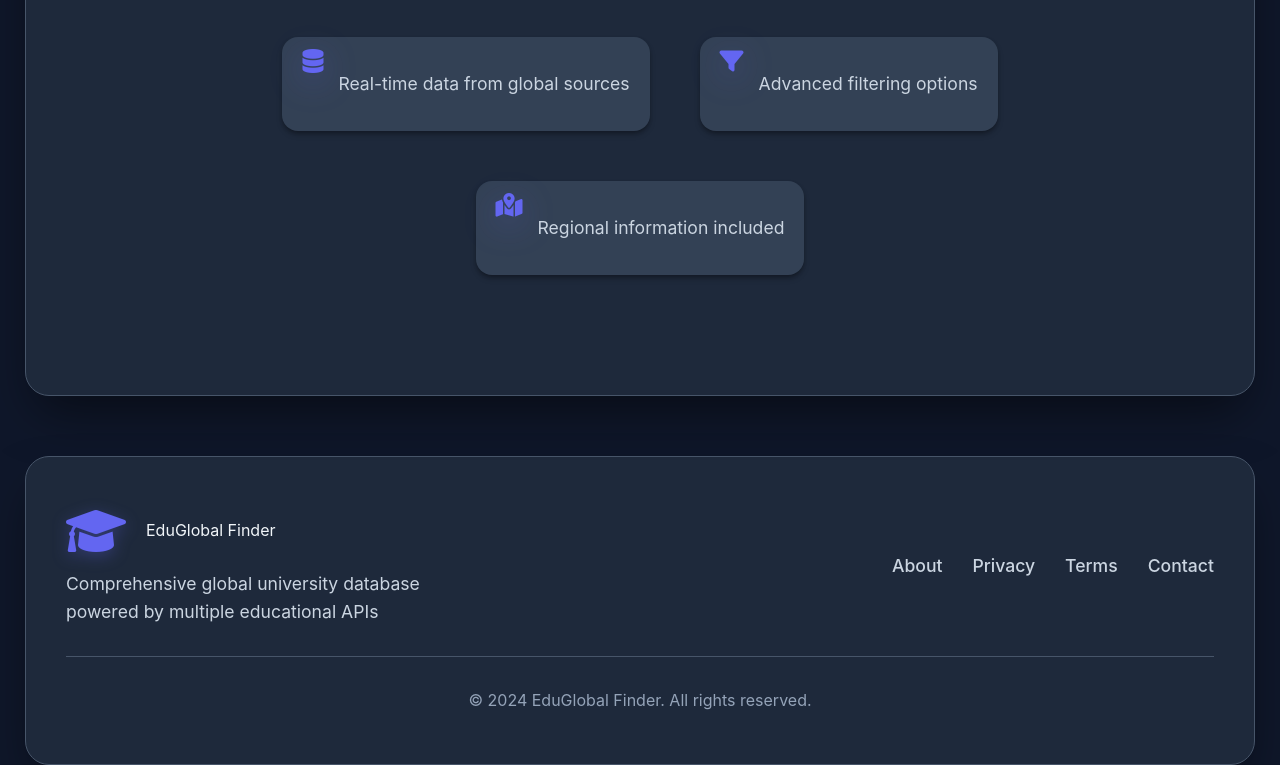
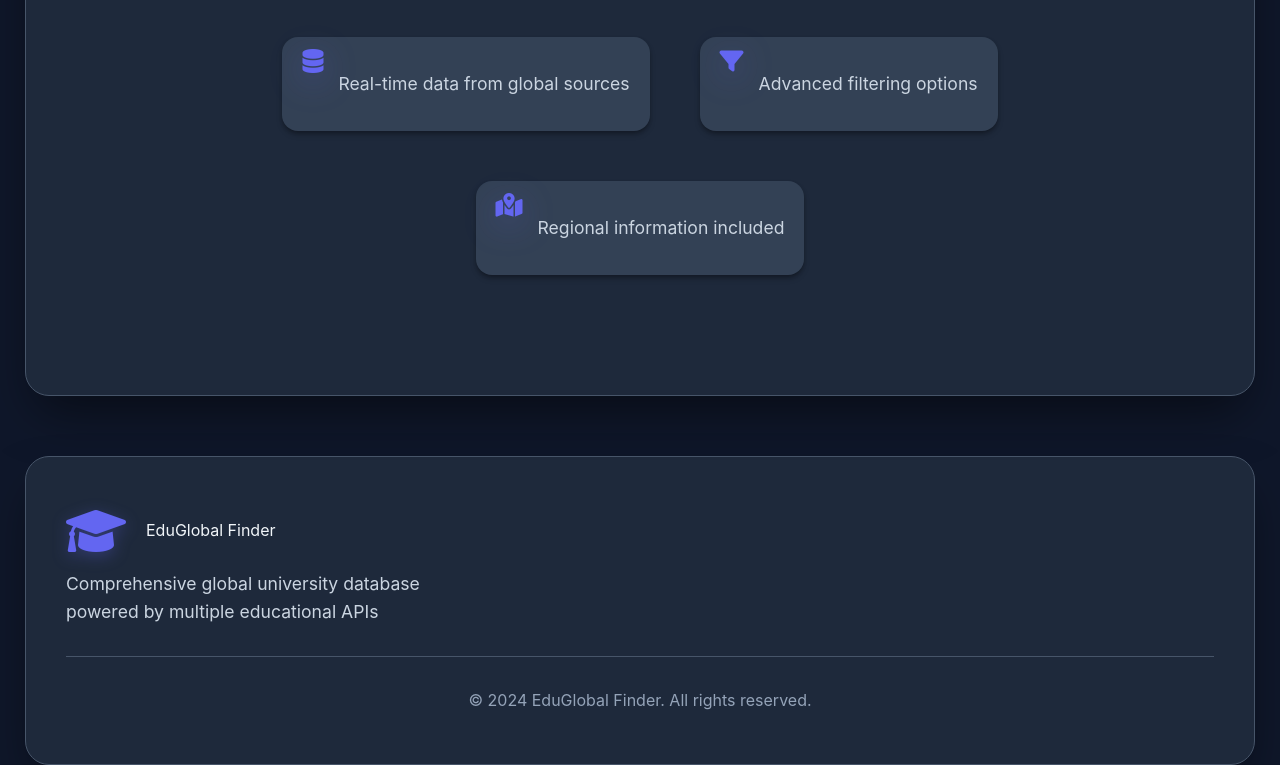
Before and after one commit to Asifkhan600/EduGlobal-Finder---Worldwide-University-Search, a plain HTML site: page eduglobal_finder.html in a window 1280 px wide. Shown: the part 1224-1989 px from the top of the page. Drawn offline with Linux system fonts and the light colour scheme.

Commit message:
Fix HTML formatting and structure

```diff
--- a/eduglobal_finder.html
+++ b/eduglobal_finder.html
@@ -154,12 +154,7 @@
                     </div>
                     <p>Comprehensive global university database powered by multiple educational APIs</p>
                 </div>
-                <div class="footer-links">
-                    <a href="#" class="footer-link">About</a>
-                    <a href="#" class="footer-link">Privacy</a>
-                    <a href="#" class="footer-link">Terms</a>
-                    <a href="#" class="footer-link">Contact</a>
-                </div>
+
             </div>
             <div class="footer-bottom">
                 <p>&copy; 2024 EduGlobal Finder. All rights reserved.</p>
```
